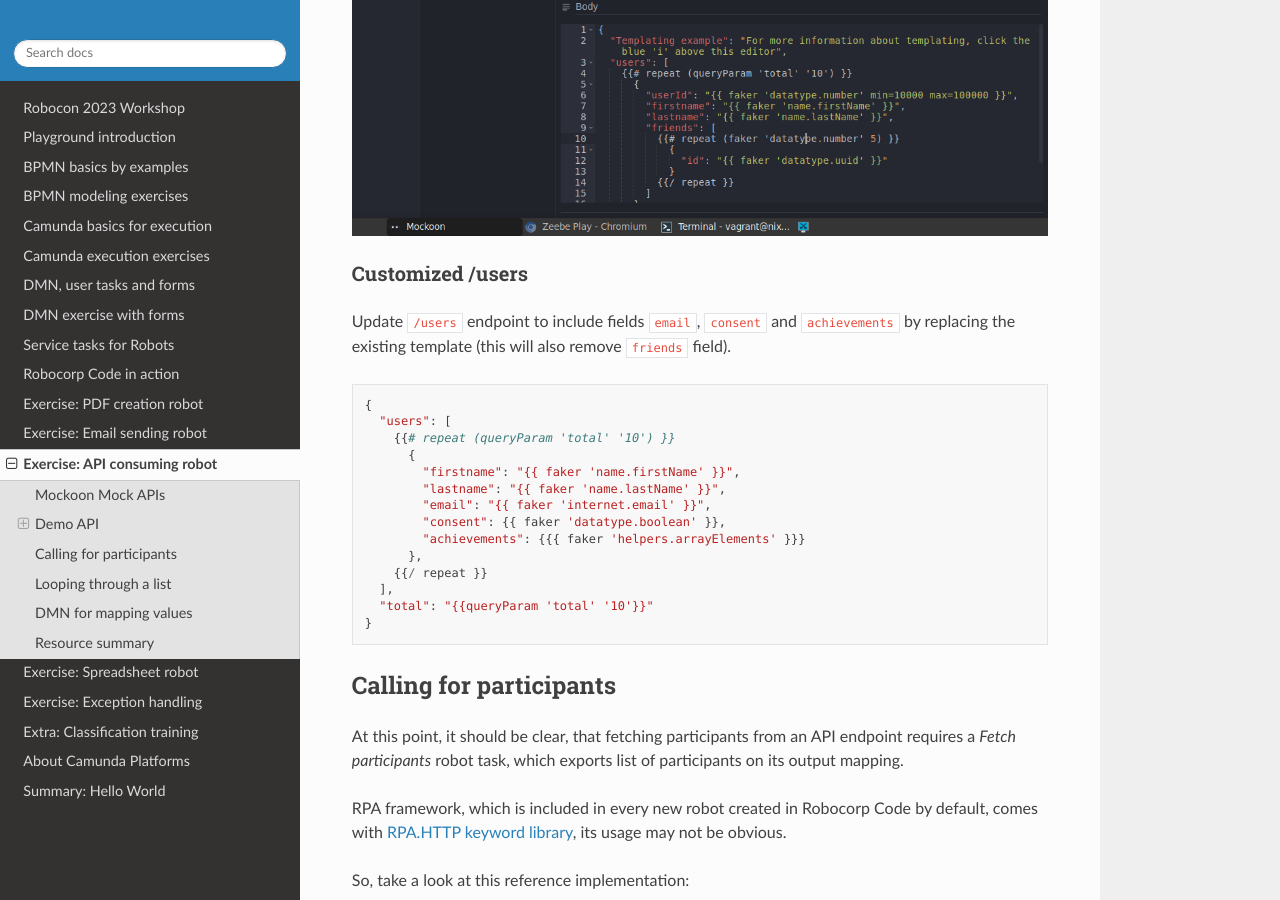
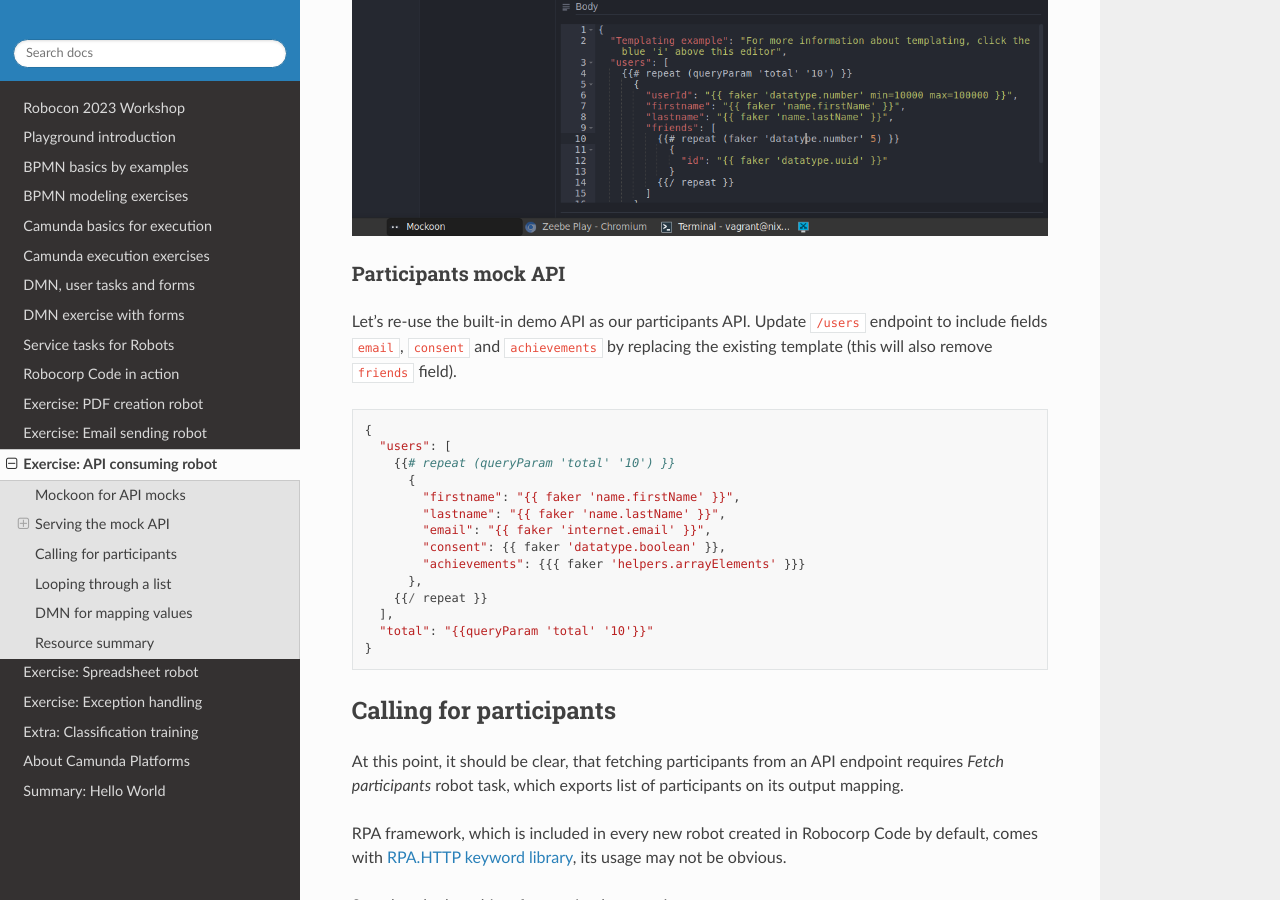
Before and after one commit to datakurre/automation-playground, a Sphinx documentation site: the page built from docs/mockoon/index.md, in a window 1280 px wide and 900 px high, scrolled down 2009 px. Built offline with Sphinx 7.4.7 and the Read the Docs theme 2.0.0, drawn with Linux system fonts in a browser that asks for light colours; a script that is not in the unit is left out; some of the changed text lies outside the part shown.

````diff
--- a/docs/mockoon/index.md
+++ b/docs/mockoon/index.md
@@ -6,7 +6,7 @@
 {download}`create-certificate.bpmn`
 ```
 
-## Mockoon Mock APIs
+## Mockoon for API mocks
 
 [Mockoon](https://mockoon.com/) is a convenient open source tool for mocking HTTP APIs. It supports simple Open API import, but also allows to enrich end points with [Handlebars](https://handlebarsjs.com/) based response templating using [FakerJS](https://fakerjs.dev/) helpers for random mock data.
 
@@ -23,7 +23,7 @@
 
 and then starts with a demo project containing a few mocked endpoints.
 
-## Demo API
+## Serving the mock API
 
 ```{figure} mockoon-play.png
 :alt:
@@ -37,9 +37,9 @@
 :width: 100%
 ```
 
-### Customized /users
+### Participants mock API
 
-Update `/users` endpoint to include fields `email`, `consent` and `achievements` by replacing the existing template (this will also remove `friends` field).
+Let's re-use the built-in demo API as our participants API. Update `/users` endpoint to include fields `email`, `consent` and `achievements` by replacing the existing template (this will also remove `friends` field).
 
 ```
 {
@@ -60,7 +60,7 @@
 
 ## Calling for participants
 
-At this point, it should be clear, that fetching participants from an API endpoint requires a {bpmn}`../bpmn/robot-task` *Fetch participants* robot task, which exports list of participants on its output mapping.
+At this point, it should be clear, that fetching participants from an API endpoint requires {bpmn}`../bpmn/robot-task` *Fetch participants* robot task, which exports list of participants on its output mapping.
 
 RPA framework, which is included in every new robot created in Robocorp Code by default, comes with [RPA.HTTP keyword library](https://robocorp.com/docs/libraries/rpa-framework/rpa-http), its usage may not be obvious.
 
````
Also changed, not shown: docs/spreadsheet/index.md (+63 -1 lines), docs/spreadsheet/modeler-multi-instance-output.png (added), 3 other files.
